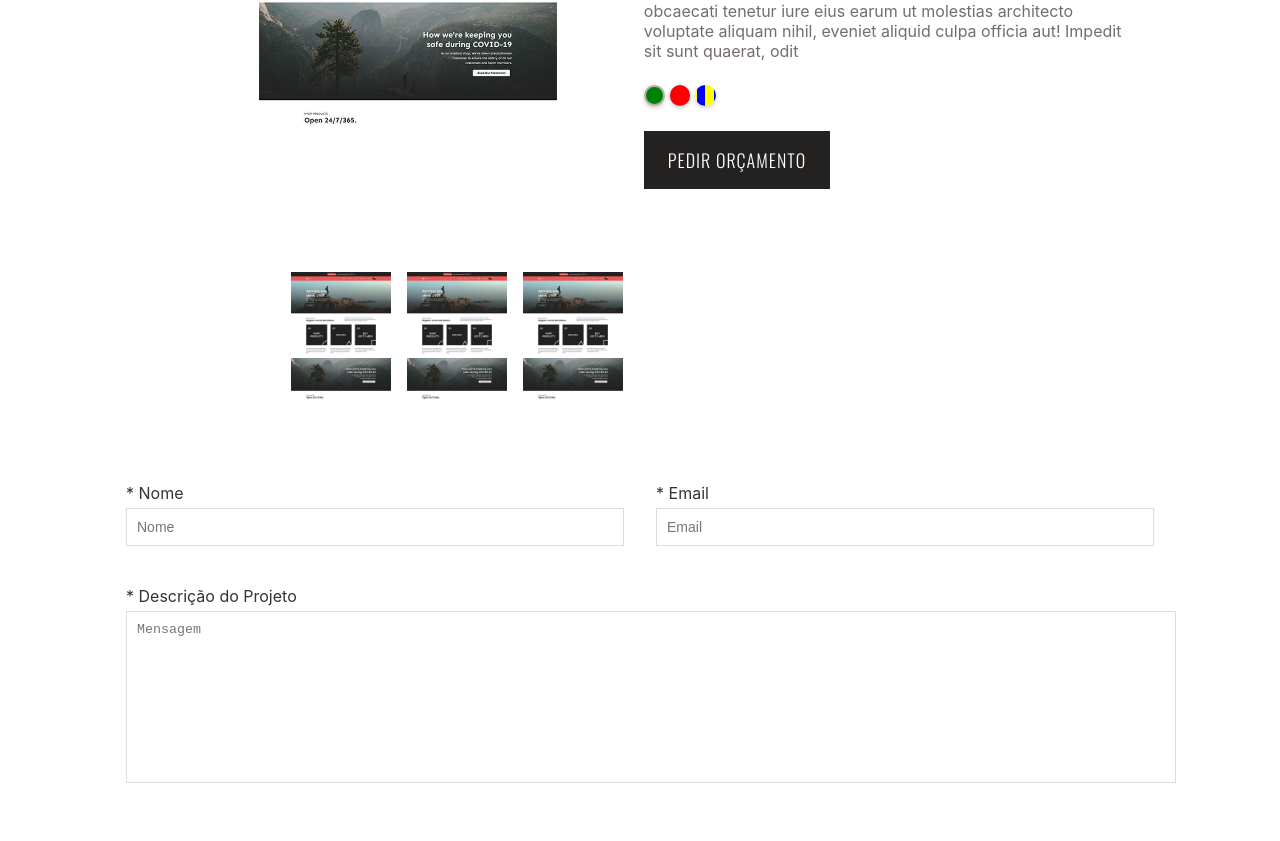
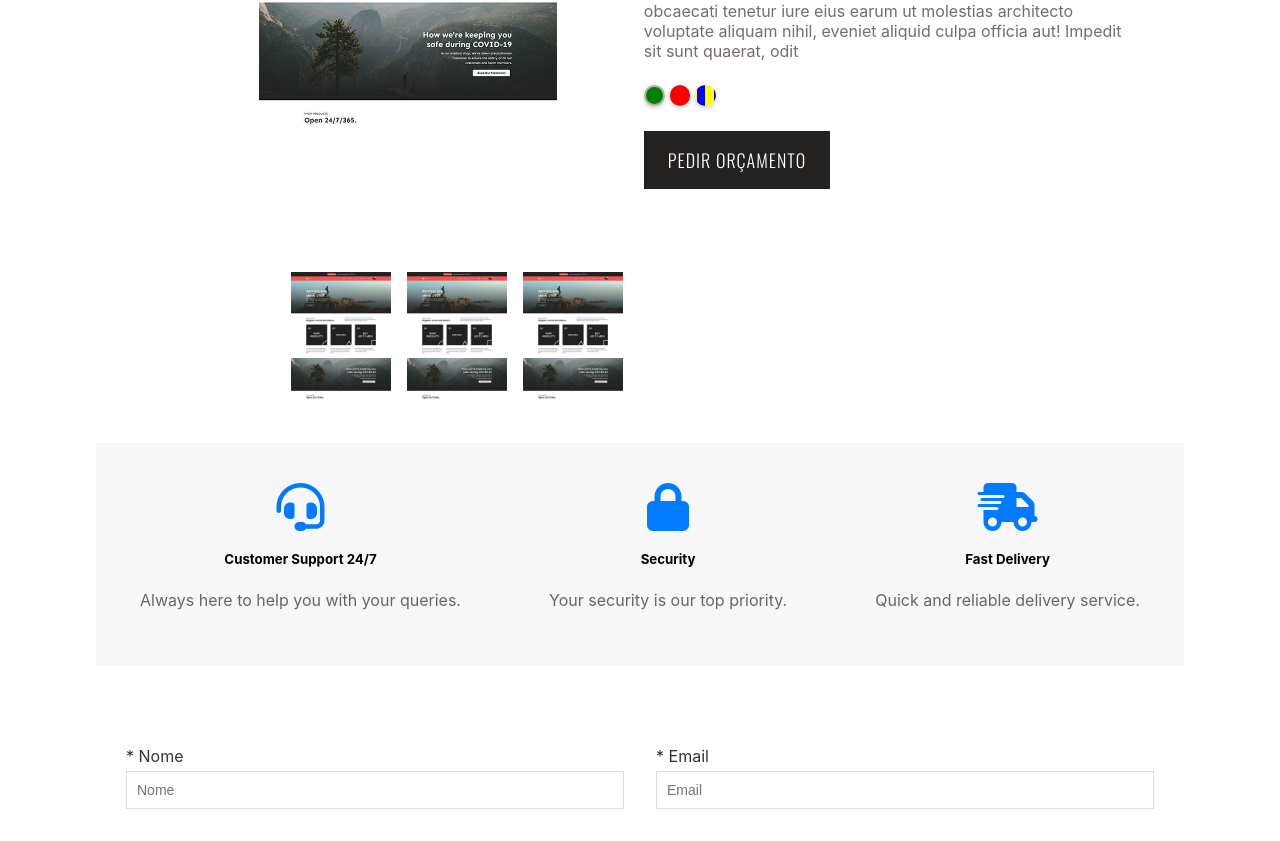
Before and after one commit to pedromonteiro01/byte-forge, a React (Create React App) app in the folder frontend/: page /product/1 in a window 1280 px wide. Shown: the part 383-1224 px from the top of the page. Built offline with nearby package versions, Linux system fonts and the light colour scheme.

Commit message:
add support section

```diff
--- a/frontend/package.json
+++ b/frontend/package.json
@@ -5,6 +5,7 @@
   "dependencies": {
     "@emotion/react": "^11.11.1",
     "@emotion/styled": "^11.11.0",
+    "@fortawesome/fontawesome-free": "^6.5.1",
     "@fortawesome/fontawesome-svg-core": "^6.5.0",
     "@fortawesome/free-solid-svg-icons": "^6.5.0",
     "@fortawesome/react-fontawesome": "^0.2.0",
--- a/frontend/public/index.html
+++ b/frontend/public/index.html
@@ -9,6 +9,8 @@
   <meta name="description" content="Web site created using create-react-app" />
   <link rel="apple-touch-icon" href="%PUBLIC_URL%/logo192.png" />
   <script src="https://www.google.com/recaptcha/enterprise.js?render=6LdIrzUpAAAAAPPxw8vK_D0Anx8VEOZu_mwZZDR6"></script>
+  <link rel="stylesheet" href="https://cdnjs.cloudflare.com/ajax/libs/font-awesome/5.15.1/css/all.min.css" />
+
 
   <!--
       manifest.json provides metadata used when your web app is installed on a
--- a/frontend/src/Views/ProductDetails/ProductDetails.css
+++ b/frontend/src/Views/ProductDetails/ProductDetails.css
@@ -172,6 +172,37 @@
     align-items: center;
 }
 
+.fancy-section {
+    display: flex;
+    justify-content: space-around;
+    padding: 40px 0;
+    background-color: #f7f7f7;
+    margin: 40px 0;
+  }
+
+  .feature {
+    text-align: center;
+  }
+
+  .feature:hover {
+    transition: transform 0.5s ease;
+    transform: translateY(-10px);
+  }
+
+  .feature h5 {
+    margin-top: 20px;
+    font-weight: bold;
+  }
+
+  .feature p {
+    margin-top: 10px;
+    color: #666;
+  }
+
+  .fa-3x {
+    color: #007bff;
+  }
+
 @keyframes fadeIn {
     from { opacity: 0; transform: translateY(-20px); }
     to { opacity: 1; transform: translateY(0); }
--- a/frontend/src/Views/ProductDetails/ProductDetails.js
+++ b/frontend/src/Views/ProductDetails/ProductDetails.js
@@ -5,6 +5,7 @@ import productsData from './data';
 import ColorButton from '../../components/ColorButton/ColorButton';
 import FormInput from '../../components/FormInput/FormInput';
 import ReCAPTCHA from "react-google-recaptcha";
+import '@fortawesome/fontawesome-free/css/all.css';
 
 const ProductDetailPage = () => {
   const [selectedImage, setSelectedImage] = useState(template);
@@ -31,8 +32,6 @@ const ProductDetailPage = () => {
       // Prompt user to complete the reCAPTCHA
     }
   };
-
-
 
   return (
     <div className="product-detail">
@@ -63,6 +62,25 @@ const ProductDetailPage = () => {
           />
         ))}
       </div>
+
+      <div className="fancy-section">
+        <div className="feature">
+          <i className="fas fa-headset fa-3x"></i>
+          <h5>Customer Support 24/7</h5>
+          <p>Always here to help you with your queries.</p>
+        </div>
+        <div className="feature">
+          <i className="fas fa-lock fa-3x"></i>
+          <h5>Security</h5>
+          <p>Your security is our top priority.</p>
+        </div>
+        <div className="feature">
+          <i className="fas fa-shipping-fast fa-3x"></i>
+          <h5>Fast Delivery</h5>
+          <p>Quick and reliable delivery service.</p>
+        </div>
+      </div>
+
       <div id="contact-form" className="contact-form">
         <div className="form-row">
           <FormInput
@@ -85,11 +103,11 @@ const ProductDetailPage = () => {
           <textarea id="message" placeholder="Mensagem" className="form-textarea"></textarea>
         </div>
         <div className='button-recaptcha'>
-        <ReCAPTCHA
-          sitekey="6Ld-wTUpAAAAAG16LVBwtid-AUV-4jM9NsUVfMpl"
-          onChange={handleCaptchaChange}
-        />
-        <button type="submit" className="form-button similar-style" onClick={handleSubmit}>Enviar</button>
+          <ReCAPTCHA
+            sitekey="6Ld-wTUpAAAAAG16LVBwtid-AUV-4jM9NsUVfMpl"
+            onChange={handleCaptchaChange}
+          />
+          <button type="submit" className="form-button similar-style" onClick={handleSubmit}>Enviar</button>
         </div>
       </div>
     </div>
```
Also changed, not shown: 1 other file (tests, documents, lock files or other folders).
